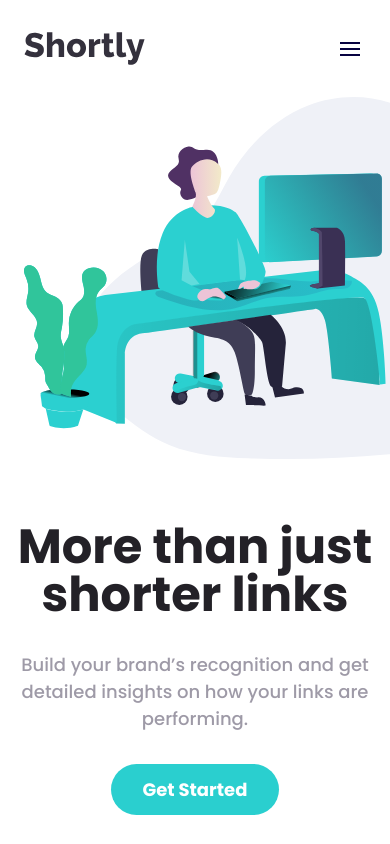
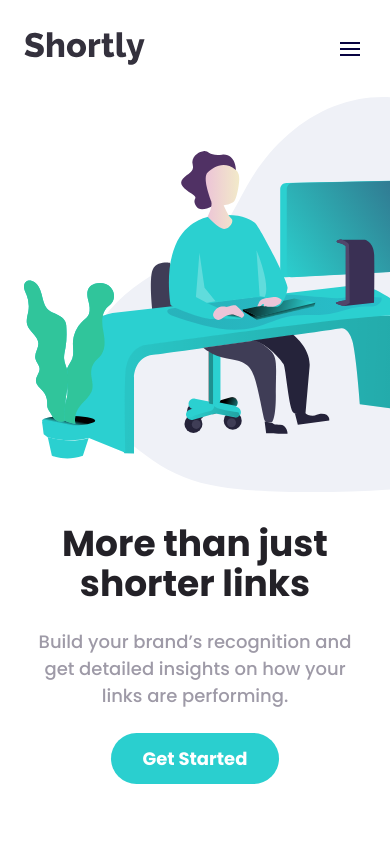
Before and after one commit to iplus-plus/fm_url_shortening, a React (Vite) app: page / in a window 390 px wide. Built offline with nearby package versions, Linux system fonts and the light colour scheme.

Commit message:
adjust hero image

```diff
--- a/src/components/Hero.jsx
+++ b/src/components/Hero.jsx
@@ -3,16 +3,17 @@ import HERO_IMAGE from "../assets/images/illustration-working.svg";
 
 const Hero = () => {
     return (
-        <div className="flex flex-col lg:flex-row-reverse gap-16 lg:gap-4 lg:items-center max-w-screen-xl mx-auto overflow-x-hidden lg:mt-8">
+        <div className="flex flex-col lg:flex-row-reverse gap-8 lg:gap-4 lg:items-center max-w-screen-xl mx-auto overflow-x-hidden lg:mt-8">
             <img
-                className="block ml-6 h-auto min-w-[550px] lg:min-w-[600px]"
+                className="block h-auto w-full lg:mx-0 ml-6 min-w-[600px] lg:px-0"
                 src={HERO_IMAGE}
+                alt="Illustration of a person working at a desk with a monitor and plants"
             />
-            <div className="px-4 text-center lg:text-left">
-                <h1 className="max-w-[14ch] text-5xl lg:text-6xl text-[var(--gray-950)] mx-auto lg:mx-0 font-bold">
+            <div className="px-6 text-center lg:text-left">
+                <h1 className="max-w-[14ch] text-4xl lg:text-6xl text-[var(--gray-950)] mx-auto lg:mx-0 font-bold">
                     More than just shorter links
                 </h1>
-                <p className="py-8 text-[var(--gray-500)] font-medium lg:py-0 lg:pt-4 lg:pb-8">
+                <p className="py-6 max-w-[40ch] mx-auto text-[var(--gray-500)] font-medium lg:max-w-none lg:mx-0 lg:py-0 lg:pt-4 lg:pb-8">
                     Build your brand’s recognition and get detailed insights on
                     how your links are performing.
                 </p>
```
